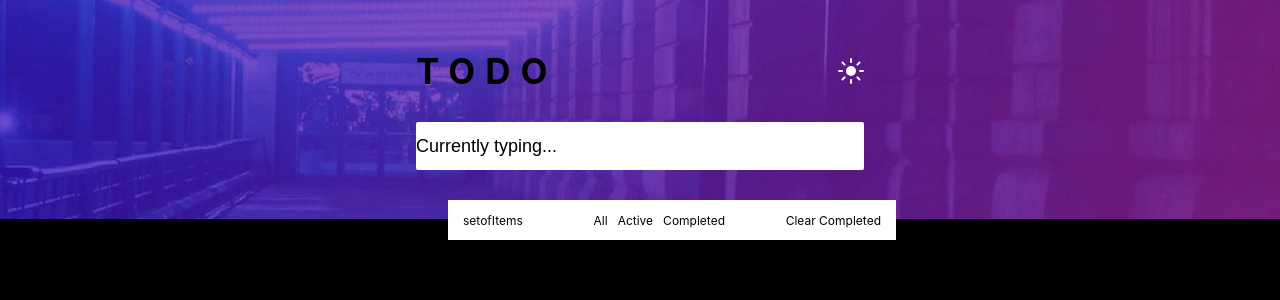
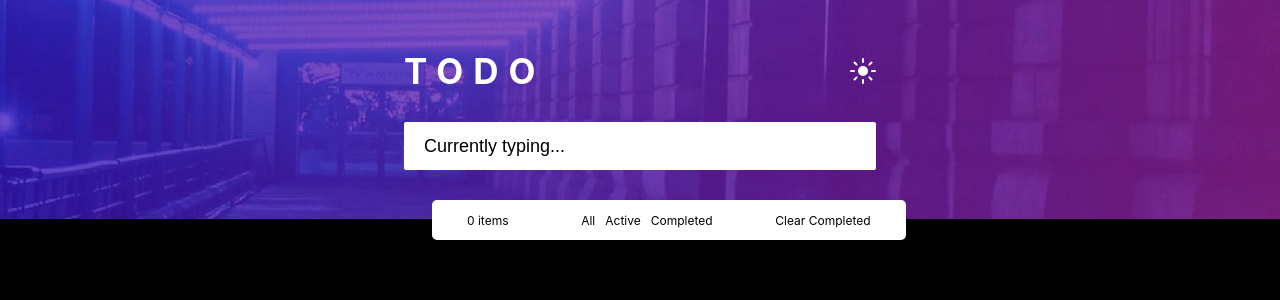
Before and after one commit to vishwanath-codilar/To_do_list, a React (Create React App) app: page / in a window 1280 px wide. Shown: the top 300 px of the page. Built offline with nearby package versions, Linux system fonts and the light colour scheme.

Commit message:
css changes

```diff
--- a/src/components/to_do_list.js
+++ b/src/components/to_do_list.js
@@ -9,8 +9,9 @@ export default function Header() {
   const [data,setDataItem]= useState([]);
   console.log(data);
    const [value,setValue]= useState();
+   const [currentState, setTabState] = useState('');
 
-
+   var itemsLeft=0;
   const setData=(event)=>{
 
      setValue(event.target.value);
@@ -61,7 +62,14 @@ const removeItem =(id) =>{
 
 }
 
-
+const activeTab=(e)=>{
+  setTabState(e.target.textContent);
+}
+const leftItems = () => {
+  const updatedTodos = data.filter(data=> !data.completed);
+  itemsLeft = updatedTodos.length;
+  return updatedTodos.length;
+}
 
     return (
       <div className='Theme'>
@@ -76,22 +84,44 @@ const removeItem =(id) =>{
 
           </div>
         </div>
+        <div className="result_main">
         <div className="results">
           <ul>{
+
             data.map((val,i)=>{
+              if(currentState==='All'){
               return (<li key={i}><input type="checkbox" className='checkbox' checked={val.completed} onClick={()=>toggleId(val.id)}/>{val.text}
             <img src={cross} alt="" className='cross' onClick={()=>removeItem(val.id)}/>
               </li>)
+              }else if(currentState==="Active"){
+                if(!val.completed){
+                return (<li key={i}><input type="checkbox" className='checkbox' checked={val.completed} onClick={()=>toggleId(val.id)}/>{val.text}
+                <img src={cross} alt="" className='cross' onClick={()=>removeItem(val.id)}/>
+                  </li>)
+              }
+              }
+              else if(currentState==="Completed"){
+                if(val.completed){
+                return (<li key={i}><input type="checkbox" className='checkbox' checked={val.completed} onClick={()=>toggleId(val.id)}/>{val.text}
+                <img src={cross} alt="" className='cross' onClick={()=>removeItem(val.id)}/>
+                  </li>)
+
+              }
+              }
+
             })
+
           }
           </ul>
           <div className="btns">
-            <div>setofItems</div>
-            <div className='function'><div >All</div>
-            <div>Active</div>
-            <div >Completed</div></div>
+            <div>{leftItems()} items</div>
+            <div className='function'>
+              <div onClick={activeTab} id={currentState==='All'}>All</div>
+            <div onClick={activeTab} id={currentState==='Active'}>Active</div>
+            <div onClick={activeTab} id={currentState==='Completed'}>Completed</div></div>
             <div onClick={clearComplete}>Clear Completed</div>
           </div>
+        </div>
         </div>
       </div>
     )
--- a/src/style/to_do_list.css
+++ b/src/style/to_do_list.css
@@ -1,45 +1,48 @@
 *{
     padding: 0%;
     margin: 0%;
-    color:black;
+    overflow-x: ;
+    box-sizing: border-box;
 
 }
 body{
     background-color: black;
+    color: black;
 }
 .to_do{
-    width:35%;
+    width:100%;
     margin: auto;
     height: 100%;
     padding-top: 50px;
     position: relative;
-
+    padding: 0 20px 0 20px;
+    padding-top: 50px;
 }
 .Theme{
     background-image: url(../images/bg-desktop-dark.jpg);
     height: 13.7rem;
-
     font-weight: 700;
-    color: white;
     text-align: center;
-
-
-}
+    }
 .Theme .title{
     display: flex;
     font-size: 35px;
+    letter-spacing: 10px;
+    color: white;
     justify-content: space-between;
-    text-transform: uppercase;
-    letter-spacing: 10px;
+     text-transform: uppercase;
+
 }
 .Theme .input_field{
     margin-top: 30px;
+
 }
 .Theme .input_field input{
     width: 100%;
     height: 3rem;
     border: none;
     border-radius: 2px;
+    padding-left: 20px;
 
 }
 .Theme .input_field input[type=text]{
@@ -55,16 +58,16 @@ input::placeholder{
 input:focus{
     outline: none;
 }
+.result_main{
+    padding: 0 20px 0 20px;
+}
 .results{
-    width: 35%;
+    width: 100%;
+    top: 200px;
+    left: 0%;
     background-color: white;
-    margin: auto;
-    position: absolute;
-    top: 200px;
-    left: 28rem;
-    z-index: 9999;
-    text-align: center;
-    font-weight: 400;
+    padding: 0 20px 0 20px;
+
 
 }
 
@@ -75,6 +78,7 @@ input:focus{
     justify-content: space-between;
     padding: 0 15px 0 15px;
     align-items: center;
+
 }
 li img{
     width: 12px;
@@ -104,3 +108,26 @@ li img{
 .function div{
     margin-left: 10px;
 }
+@media screen and (min-width:1140px){
+    .to_do{
+        width:40%;
+        margin: auto;
+        padding-top: 50px;
+
+
+    }
+    .results{
+        width: 37%;
+        background-color: white;
+        margin: auto;
+        position: absolute;
+        top: 200px;
+        left: 27rem;
+        z-index: 9999;
+        text-align: center;
+        font-weight: 400;
+        border-radius: 5px;
+
+    }
+
+}
```
